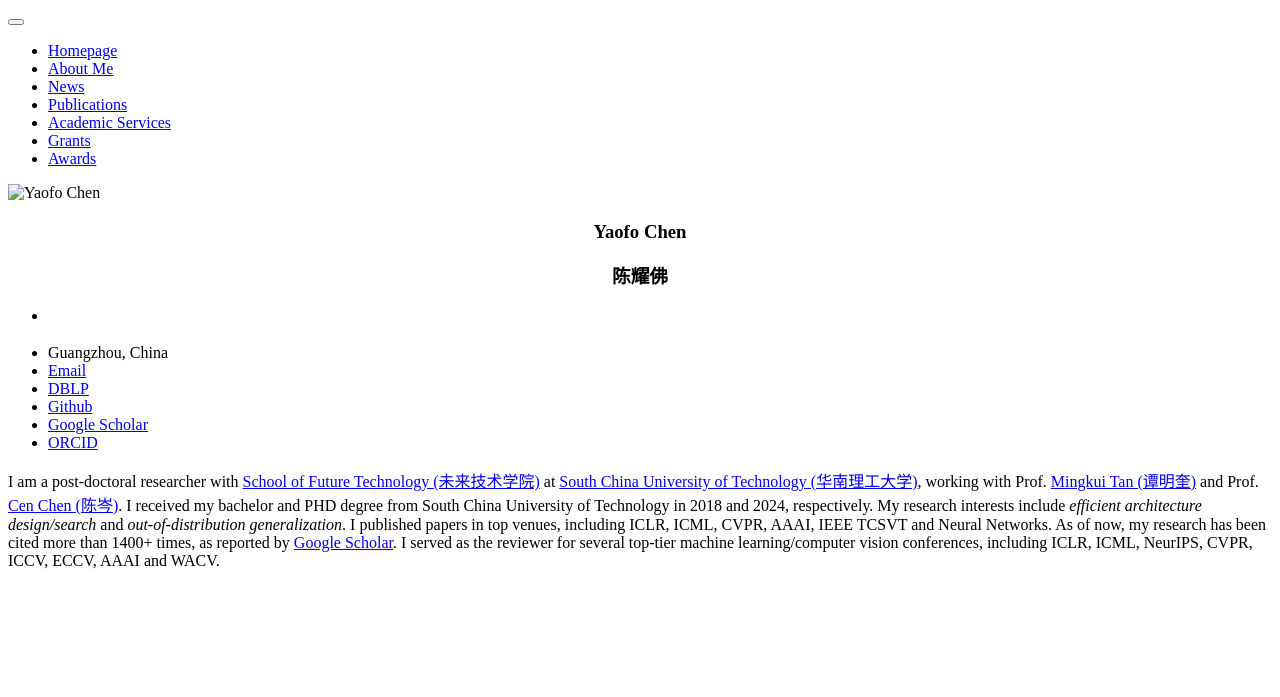
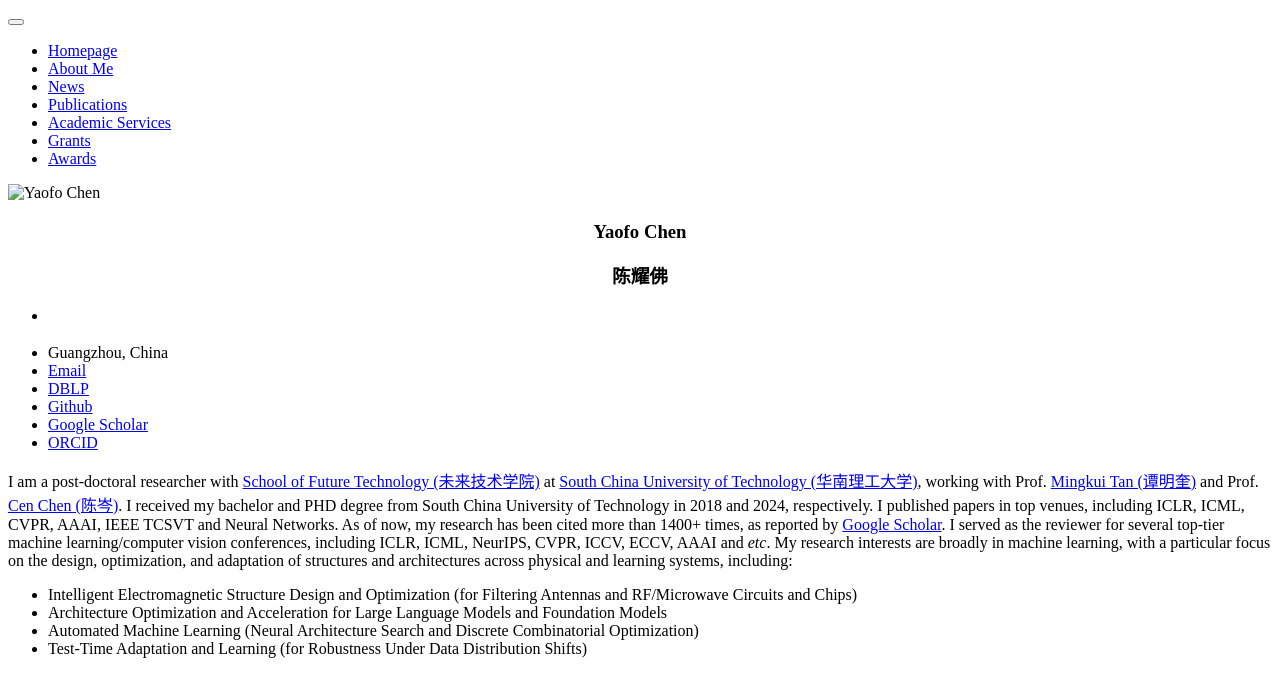
Before and after one commit to chenyaofo/homepagev2, a Jekyll site: the page built from _pages/includes/intro.md, in a window 1280 px wide. Shown: the top 697 px of the page. Built offline with Jekyll 4.4.1, drawn with Linux system fonts in a browser that asks for light colours; our own code applies the rules of GitHub Pages for plain Markdown files.

Commit message:
Update intro.md

```diff
--- a/_pages/includes/intro.md
+++ b/_pages/includes/intro.md
@@ -1 +1,5 @@
-I am a post-doctoral researcher with [School of Future Technology (未来技术学院)](https://www2.scut.edu.cn/ft/) at [South China University of Technology (华南理工大学)](https://www.scut.edu.cn/), working with Prof. [Mingkui Tan (谭明奎)](https://tanmingkui.github.io/) and Prof. [Cen Chen (陈岑)](https://scholar.google.com/citations?user=pPsNBWUAAAAJ). I received my bachelor and PHD degree from South China University of Technology in 2018 and 2024, respectively. My research interests include <em>efficient architecture design/search</em> and <em>out-of-distribution generalization</em>. I published papers in top venues, including ICLR, ICML, CVPR, AAAI, IEEE TCSVT and Neural Networks. As of now, my research has been cited more than 1400+ times, as reported by [Google Scholar](https://scholar.google.com/citations?user=NHZCt2EAAAAJ). I served as the reviewer for several top-tier machine learning/computer vision conferences, including ICLR, ICML, NeurIPS, CVPR, ICCV, ECCV, AAAI and WACV.
+I am a post-doctoral researcher with [School of Future Technology (未来技术学院)](https://www2.scut.edu.cn/ft/) at [South China University of Technology (华南理工大学)](https://www.scut.edu.cn/), working with Prof. [Mingkui Tan (谭明奎)](https://tanmingkui.github.io/) and Prof. [Cen Chen (陈岑)](https://scholar.google.com/citations?user=pPsNBWUAAAAJ). I received my bachelor and PHD degree from South China University of Technology in 2018 and 2024, respectively. I published papers in top venues, including ICLR, ICML, CVPR, AAAI, IEEE TCSVT and Neural Networks. As of now, my research has been cited more than 1400+ times, as reported by [Google Scholar](https://scholar.google.com/citations?user=NHZCt2EAAAAJ). I served as the reviewer for several top-tier machine learning/computer vision conferences, including ICLR, ICML, NeurIPS, CVPR, ICCV, ECCV, AAAI and *etc*. My research interests are broadly in machine learning, with a particular focus on the design, optimization, and adaptation of structures and architectures across physical and learning systems, including:
+ - Intelligent Electromagnetic Structure Design and Optimization (for Filtering Antennas and RF/Microwave Circuits and Chips)
+ - Architecture Optimization and Acceleration for Large Language Models and Foundation Models
+ - Automated Machine Learning (Neural Architecture Search and Discrete Combinatorial Optimization)
+ - Test-Time Adaptation and Learning (for Robustness Under Data Distribution Shifts)
```
